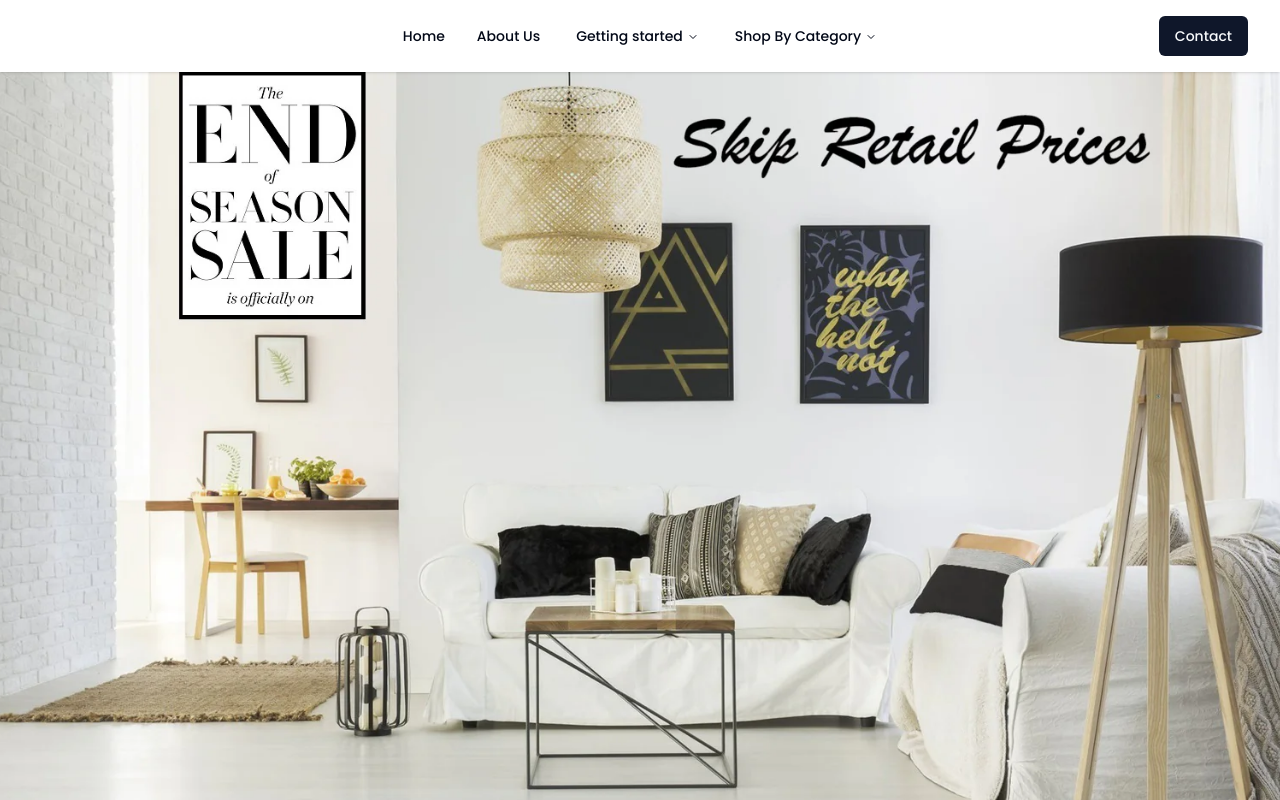
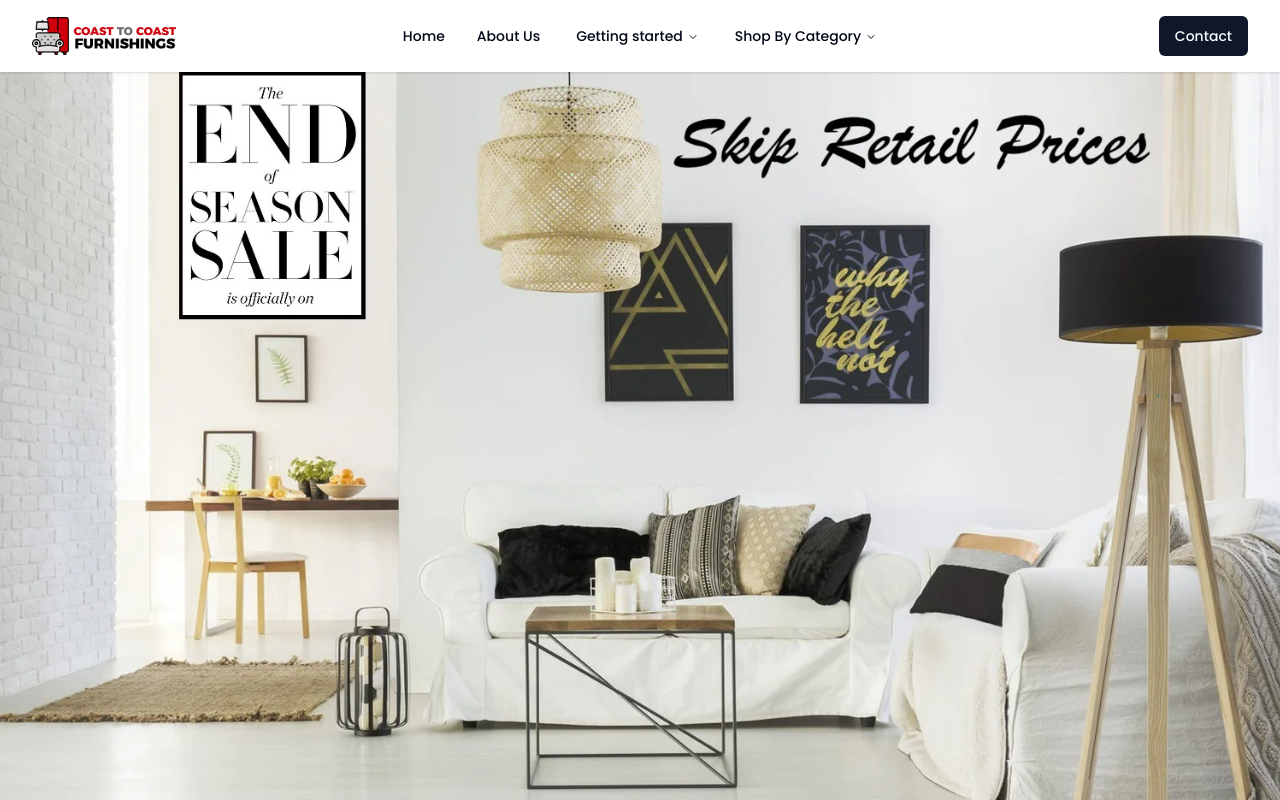
Before and after one commit to Giobalinnovations/thetaproom-admin, a Next.js app: page / in a window 1280 px wide. Shown: the top 800 px of the page. Built offline with nearby package versions, Linux system fonts and the light colour scheme.

Commit message:
logo updated

```diff
--- a/src/components/logo.tsx
+++ b/src/components/logo.tsx
@@ -2,16 +2,16 @@
 import { cn } from '@/lib/utils';
 import Image from 'next/image';
 import Link from 'next/link';
-
+import logo from '../../public/images/brand/logo.png';
 export default function Logo({ className }: { className?: string }) {
   return (
-    <Link href="/" className={cn('relative overflow-hidden', className)}>
+    <Link href="/" className={cn('relative overflow-hidden w-40', className)}>
       <Image
         alt="coast to coast logo"
-        src="/images/brand/logo.png"
-        className={cn('object-cover', className)}
+        src={logo}
+        className={cn('object-cover w-36', className)}
         priority
-        fill
+        // fill
       />
     </Link>
   );
```
